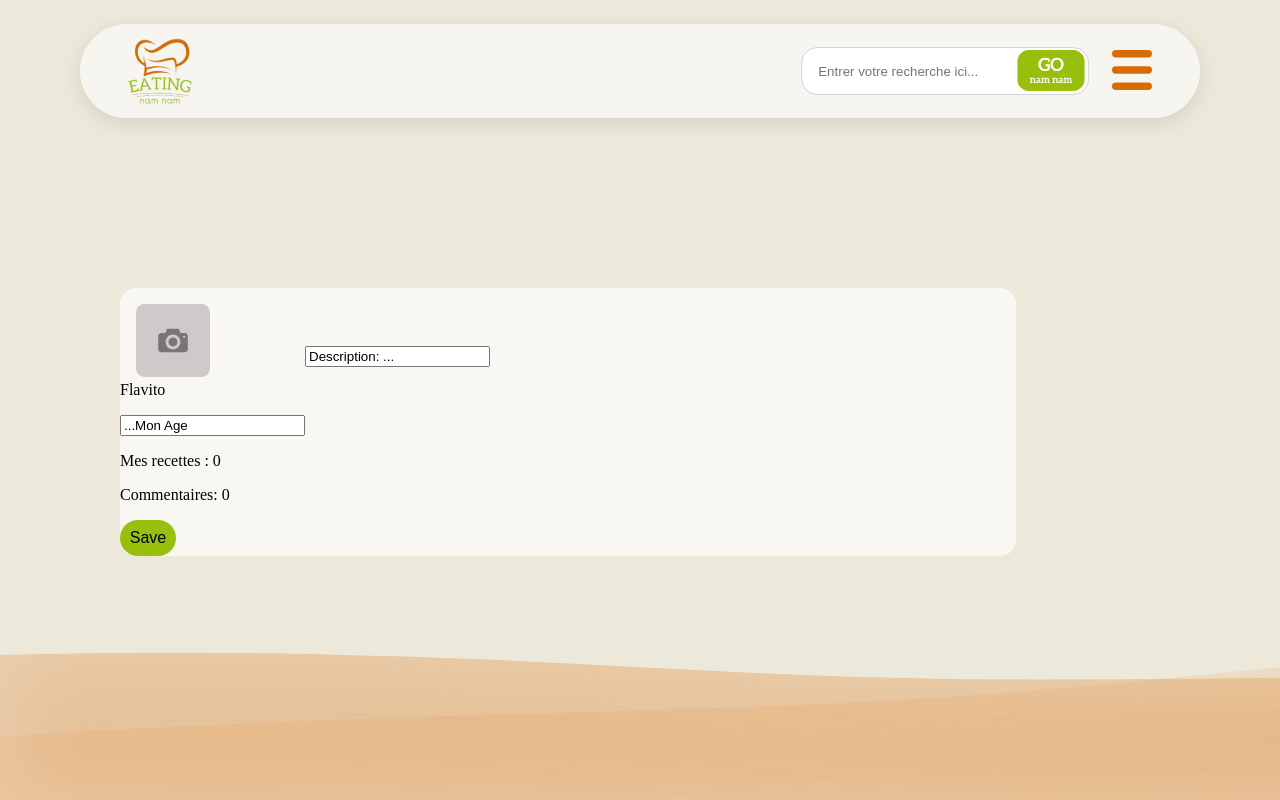
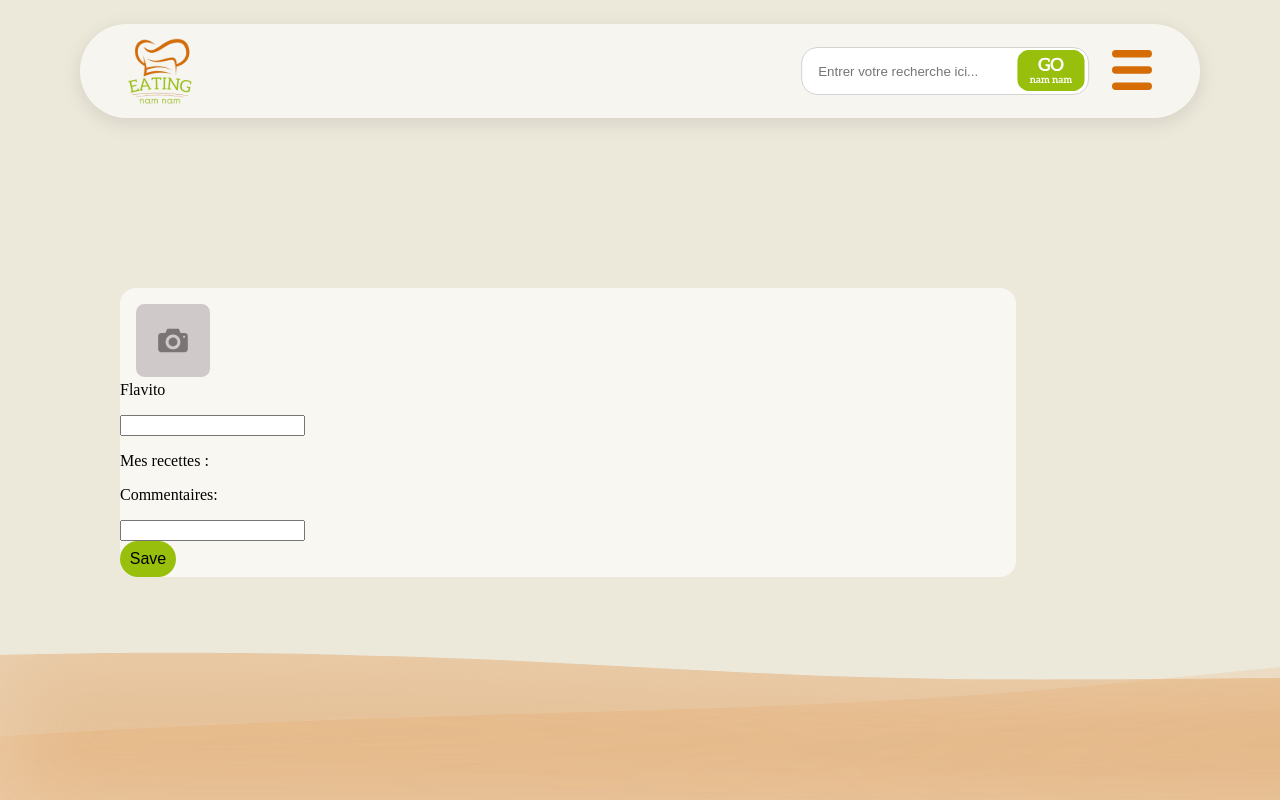
Before and after one commit to WildCodeSchool-2023-09/JS-RemoteFR-SACOD-P3-Eating-Nam-Nam-thousandsunny, a React (Vite) app in the folder frontend/: page /Profil in a window 1280 px wide. Both pictures are taken after a click on the button "Edit". Built offline with nearby package versions, Linux system fonts and the light colour scheme; no server answers; a web font is replaced by a local one.

Commit message:
Merge remote-tracking branch 'origin/dev' into dev

```diff
--- a/frontend/src/pages/Profil.jsx
+++ b/frontend/src/pages/Profil.jsx
@@ -1,17 +1,16 @@
 import { useState, useEffect } from "react";
 import axios from "axios";
 import addimage from "../assets/addimage.svg";
-
 import "./style/Profil.scss";
 
 function Profil() {
   const [editing, setEditing] = useState(false);
   const [userData, setUserData] = useState({
-    age: "...Mon Age",
-    recipes: 0,
-    comments: 0,
-    average: 0,
-    description: "Description: ...",
+    age: null,
+    recipes: null,
+    comments: null,
+    average: null,
+    description: null,
   });
 
   const handleEditClick = () => {
@@ -63,15 +62,31 @@ function Profil() {
                   <input
                     type="text"
                     name="age"
-                    value={userData.age}
+                    value={userData.age || ""}
                     onChange={handleChange}
                   />
                 ) : (
-                  userData.age
+                  userData.age || "...Mon Age"
                 )}
               </label>
               <p className="recipes">Mes recettes : {userData.recipes}</p>
               <p className="comments">Commentaires: {userData.comments}</p>
+            </div>
+          </div>
+          <div className="second">
+            <div className="Stats">
+              <label className="description">
+                {editing ? (
+                  <input
+                    type="text"
+                    name="description"
+                    value={userData.description || ""}
+                    onChange={handleChange}
+                  />
+                ) : (
+                  userData.description || "...Ma Description"
+                )}
+              </label>
             </div>
           </div>
 
@@ -85,22 +100,6 @@ function Profil() {
             </button>
           </div>
         </div>
-        <div className="second">
-          <div className="Stats">
-            <label className="description">
-              {editing ? (
-                <input
-                  type="text"
-                  name="description"
-                  value={userData.description}
-                  onChange={handleChange}
-                />
-              ) : (
-                userData.description
-              )}
-            </label>
-          </div>
-        </div>
       </div>
     </div>
   );
```
